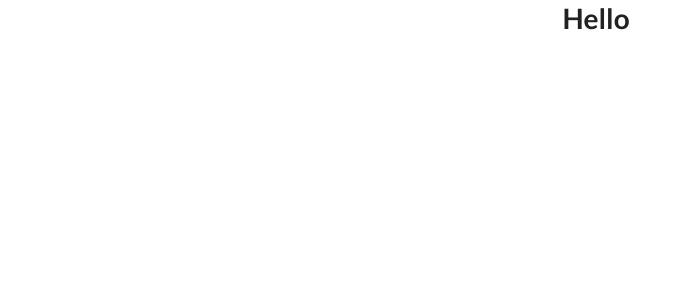
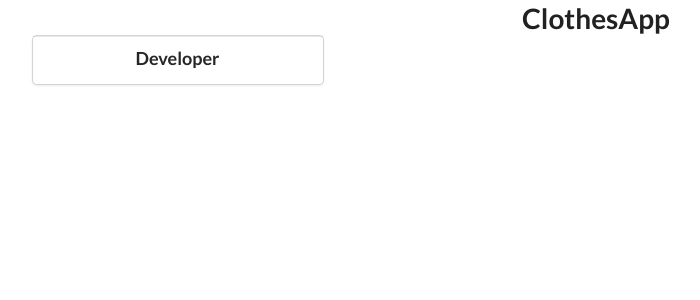
Before and after one commit to Tausif4171/BeBranded-App, a React (Create React App) app: page / in a window 1280 px wide. Shown: the top 300 px of the page, without its empty margins (44-744 px from the left). Built offline with nearby package versions, Linux system fonts and the light colour scheme.

Commit message:
create components and used useSelector to access state

```diff
--- a/src/App.js
+++ b/src/App.js
@@ -1,9 +1,21 @@
 import './App.css';
+import { BrowserRouter as Router, Routes, Route } from 'react-router-dom';
+import Header from './containers/Header';
+import ProductListing from './containers/ProductListing';
+import ProductComponent from './containers/ProductComponent';
+import ProductDetail from './containers/ProductDetail';
 
 function App() {
   return (
     <div className="App">
-      <h1>Hello</h1>
+      <Router>
+        <Header />
+        <Routes>
+          <Route path='/' exact element={<ProductListing />}></Route>
+          <Route path='/product/:productId' element={<ProductDetail />}></Route>
+          <Route>404 Page Not Found</Route>
+        </Routes>
+      </Router>
     </div>
   );
 }
--- /dev/null
+++ b/src/containers/Header.js
@@ -0,0 +1,10 @@
+import React from "react";
+
+const Header =()=>{
+    return(
+        <div >
+            <h1>ClothesApp</h1>
+        </div>
+    );
+}
+export default Header;
--- /dev/null
+++ b/src/containers/ProductComponent.js
@@ -0,0 +1,23 @@
+import React from "react";
+import { useSelector } from "react-redux";
+
+const ProductComponent =()=>{
+    const products = useSelector((state)=> state.allProducts.products);
+    const {id, category} = products[0];
+
+    return(
+        <div className="four column wide">
+            <div className="ui link cards">
+                <div className="card">
+                    <div className="image"> </div>
+                    <div className="content">
+                        <div className="header">
+                            {category}
+                        </div>
+                    </div>
+                </div>
+            </div>
+        </div>
+    );
+}
+export default ProductComponent;
--- /dev/null
+++ b/src/containers/ProductDetail.js
@@ -0,0 +1,10 @@
+import React from "react";
+
+const ProductDetail =()=>{
+    return(
+        <div >
+            <h1>ProductDetail</h1>
+        </div>
+    );
+}
+export default ProductDetail;
--- /dev/null
+++ b/src/containers/ProductListing.js
@@ -0,0 +1,14 @@
+import React from "react";
+import { useSelector } from "react-redux";
+import ProductComponent from "./ProductComponent";
+
+const ProductListing =()=>{
+    const products = useSelector((state)=> state);
+    // console.log(products);
+    return(
+        <div className="ui grid container" >
+            <ProductComponent />
+        </div>
+    );
+}
+export default ProductListing;
```
